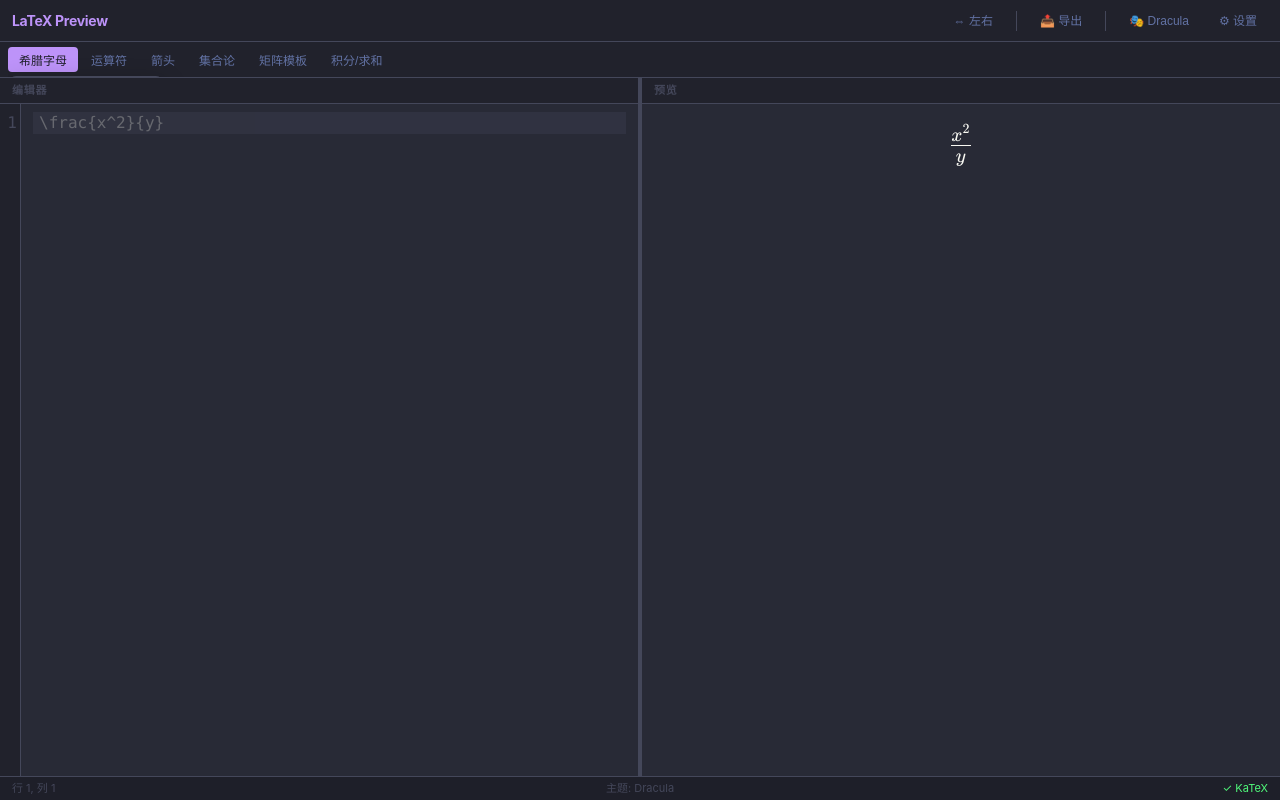
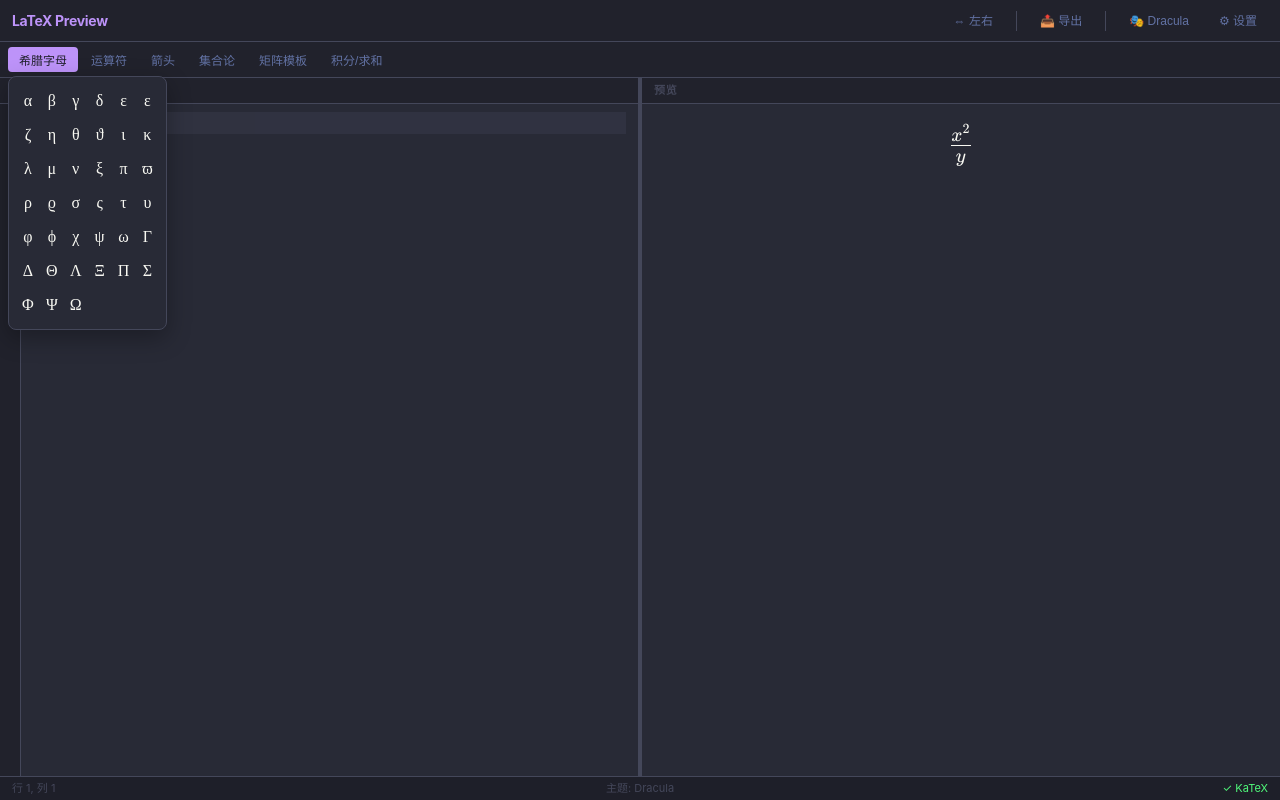
Before and after one commit to BeamersDev/latex-preview, a React (Vite) app: page / in a window 1280 px wide. Both pictures are taken after a click on the button "希腊字母". Built offline with nearby package versions, Linux system fonts and the light colour scheme.

Commit message:
fix: 符号栏下拉用fixed定位绕过overflow裁剪

```diff
--- a/src/components/SymbolBar.tsx
+++ b/src/components/SymbolBar.tsx
@@ -8,9 +8,10 @@ const VISIBLE_CATEGORIES = [
 
 export default function SymbolBar() {
   const [openCategory, setOpenCategory] = useState<string | null>(null);
+  const [menuPos, setMenuPos] = useState<{ top: number; left: number } | null>(null);
   const barRef = useRef<HTMLDivElement>(null);
+  const btnRefs = useRef<Map<string, HTMLButtonElement>>(new Map());
 
-  // Debug: log when mounted
   useEffect(() => {
     console.log('SymbolBar mounted', SYMBOL_CATEGORIES.length, 'categories total');
   }, []);
@@ -21,6 +22,7 @@ export default function SymbolBar() {
     const handler = (e: MouseEvent) => {
       if (barRef.current && !barRef.current.contains(e.target as Node)) {
         setOpenCategory(null);
+        setMenuPos(null);
       }
     };
     document.addEventListener('mousedown', handler);
@@ -28,34 +30,58 @@ export default function SymbolBar() {
   }, [openCategory]);
 
   const handleToggle = (id: string) => {
-    setOpenCategory(openCategory === id ? null : id);
+    if (openCategory === id) {
+      setOpenCategory(null);
+      setMenuPos(null);
+    } else {
+      setOpenCategory(id);
+      const btn = btnRefs.current.get(id);
+      if (btn) {
+        const rect = btn.getBoundingClientRect();
+        setMenuPos({ top: rect.bottom + 4, left: rect.left });
+      }
+    }
   };
 
   const handleSymbolClick = (latex: string) => {
     window.dispatchEvent(new CustomEvent('insert-latex', { detail: latex }));
     setOpenCategory(null);
+    setMenuPos(null);
   };
 
   const categories = SYMBOL_CATEGORIES.filter((c) =>
     VISIBLE_CATEGORIES.includes(c.id),
   );
 
+  const openCat = openCategory ? categories.find((c) => c.id === openCategory) : null;
+
   return (
     <div className="symbol-bar" ref={barRef}>
       <div className="symbol-bar-scroll">
         {categories.map((cat) => (
-        <div key={cat.id} className="symbol-bar-category">
           <button
+            key={cat.id}
+            ref={(el) => {
+              if (el) btnRefs.current.set(cat.id, el);
+              else btnRefs.current.delete(cat.id);
+            }}
             className={`symbol-bar-btn ${openCategory === cat.id ? 'active' : ''}`}
             onClick={() => handleToggle(cat.id)}
             title={cat.label}
           >
             {cat.label}
           </button>
-          {openCategory === cat.id && (
-            <div className="symbol-bar-dropdown">
+        ))}
+      </div>
+
+      {/* Dropdown rendered outside scroll container via fixed positioning */}
+      {openCategory && openCat && menuPos && (
+        <div
+          className="symbol-bar-dropdown"
+          style={{ position: 'fixed', top: menuPos.top, left: menuPos.left, zIndex: 9999 }}
+        >
           <div className="symbol-bar-grid">
-                {cat.symbols.map((sym, i) => (
+            {openCat.symbols.map((sym, i) => (
               <button
                 key={`${sym.latex}-${i}`}
                 className="symbol-bar-item"
@@ -69,8 +95,5 @@ export default function SymbolBar() {
         </div>
       )}
     </div>
-      ))}
-      </div>
-    </div>
   );
 }
--- a/src/index.css
+++ b/src/index.css
@@ -631,20 +631,11 @@ html, body, #root {
   color: var(--btn-primary-text);
 }
 
-.symbol-bar-category {
-  position: relative;
-}
-
 .symbol-bar-dropdown {
-  position: absolute;
-  top: 100%;
-  left: 0;
-  margin-top: 4px;
   background: var(--modal-bg);
   border: 1px solid var(--border);
   border-radius: 8px;
   box-shadow: 0 8px 24px rgba(0, 0, 0, 0.3);
-  z-index: 1000;
   padding: 8px;
   max-height: 280px;
   overflow-y: auto;
```
Lines whose indentation alone changed are shown as unchanged.
